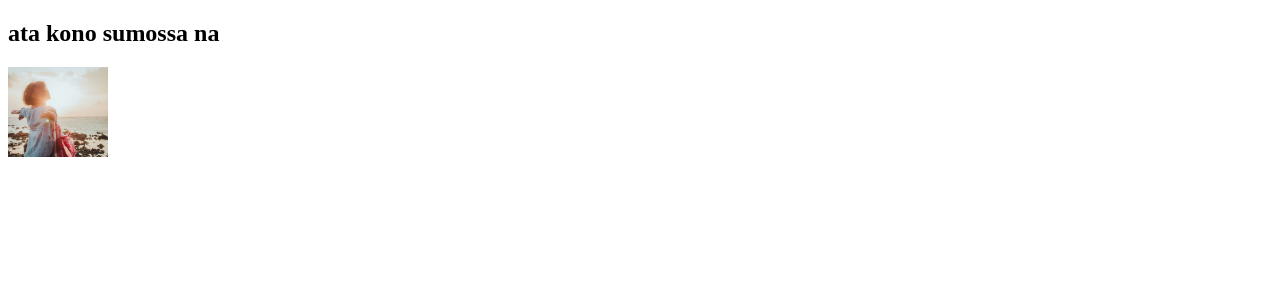
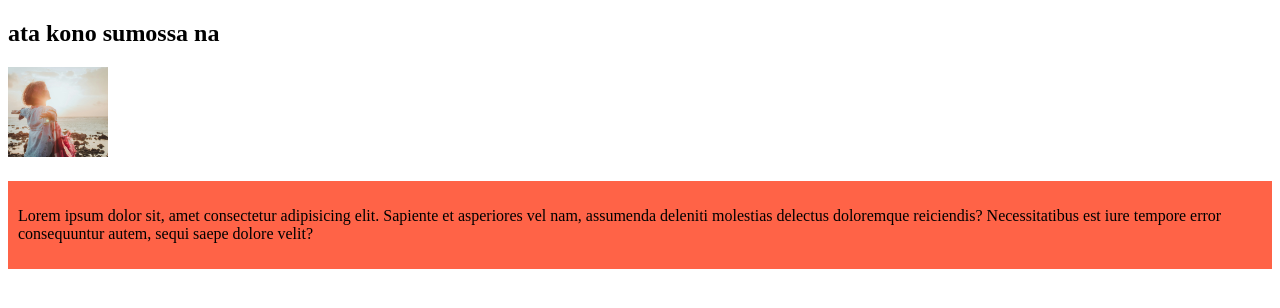
Before and after one commit to mi3132/my-protom-website, a plain HTML site: page index.html in a window 1280 px wide. Drawn offline with Linux system fonts and the light colour scheme.

Commit message:
added the first blog

```diff
--- a/index.html
+++ b/index.html
@@ -4,11 +4,18 @@
     <meta charset="UTF-8">
     <meta name="viewport" content="width=device-width, initial-scale=1.0">
     <title>Document</title>
+    <link rel="stylesheet" href="styles/blog.css">
+
 </head>
 <body>
     <h2>ata kono sumossa na</h2>
     <h3>
-        <img width="100px" src="images/picture.jpg.jpg" alt="">
+        <img width="100pxgit add" src="images/picture.jpg.jpg" alt="">
     </h3>
+    <div>
+        <p>
+            Lorem ipsum dolor sit, amet consectetur adipisicing elit. Sapiente et asperiores vel nam, assumenda deleniti molestias delectus doloremque reiciendis? Necessitatibus est iure tempore error consequuntur autem, sequi saepe dolore velit?
+        </p>
+    </div>
 </body>
 </html>
--- /dev/null
+++ b/styles/blog.css
@@ -0,0 +1,4 @@
+div{
+    background-color: tomato;
+    padding: 10px;
+}
```
